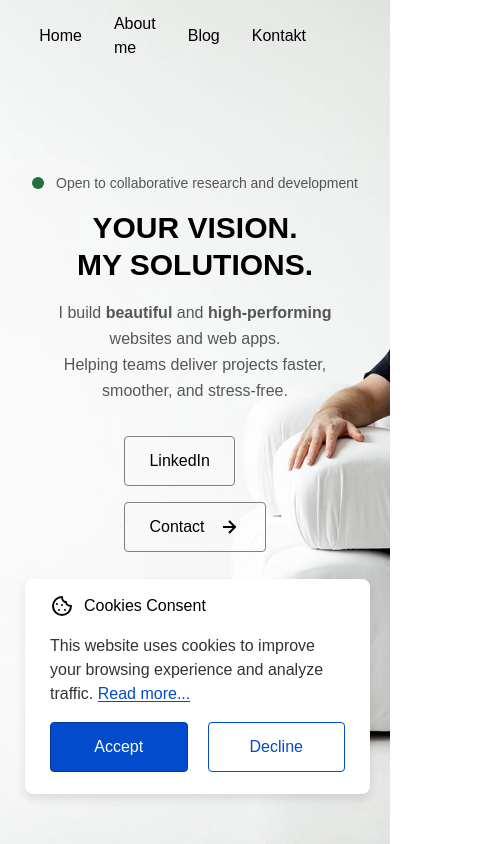
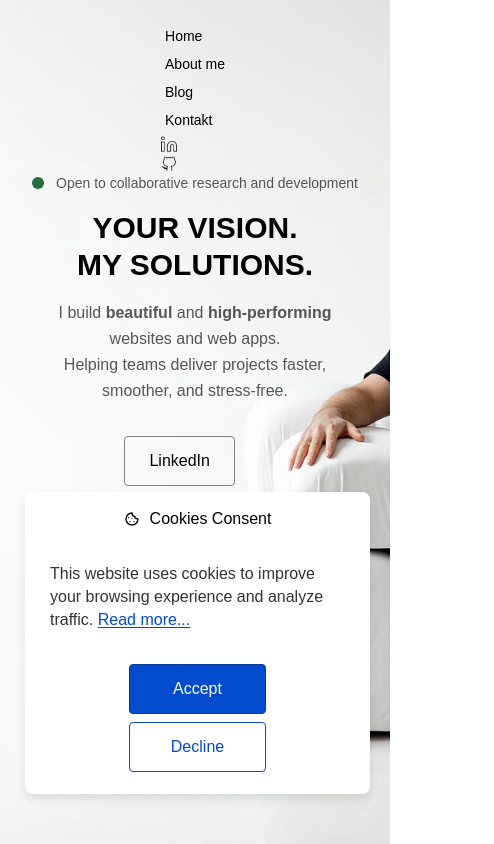
Before and after one commit to alexlikenew/Portfolio-Page, a React (Vite) app: page / in a window 390 px wide. Shown: the top 844 px of the page, 494 px wide, since content can reach past the window. Built offline with nearby package versions, Linux system fonts and the light colour scheme; no server answers; the database is empty; a web font is replaced by a local one.

Commit message:
Added responsive styles for various UI components

```diff
--- a/src/ui/Cookies.jsx
+++ b/src/ui/Cookies.jsx
@@ -23,14 +23,14 @@ function Cookies() {
 
 
     return (
-        <div className={`cookies ${show ? "show" : ""}`}>
-            <header>
-                <img className="w-6 h-6" src={cookieImage} alt="Cookies icon" title="Cookies icon"/>
-                <h2>Cookies Consent</h2>
+        <div className={`cookies flex flex-col md:flex-row items-center justify-between p-4 sm:p-6 md:p-8 gap-4 md:gap-6 ${show ? "show" : ""}`}>
+            <header className="flex items-center gap-2 md:gap-4">
+                <img className="w-4 h-4 sm:w-5 sm:h-5 md:w-6 md:h-6" src={cookieImage} alt="Cookies icon" title="Cookies icon"/>
+                <h2 className="text-base sm:text-lg md:text-xl">Cookies Consent</h2>
             </header>
 
-            <div className="data">
-                <p>
+            <div className="data flex-1">
+                <p className="text-sm sm:text-base md:text-base">
                     This website uses cookies to improve your browsing experience and
                     analyze traffic.{" "}
                     <NavLink to="/privacy-policy">
@@ -39,11 +39,11 @@ function Cookies() {
                 </p>
             </div>
 
-            <div className="buttons">
-                <Button classes="btn btn-tertiary " id="acceptBtn" onClick={handleAccept}>
+            <div className="buttons flex flex-col sm:flex-row gap-2 md:gap-4">
+                <Button classes="btn btn-tertiary w-full sm:w-auto" id="acceptBtn" onClick={handleAccept}>
                     Accept
                 </Button>
-                <Button classes="btn btn-secondary " id="declineBtn" onClick={handleDecline}>
+                <Button classes="btn btn-secondary w-full sm:w-auto" id="declineBtn" onClick={handleDecline}>
                     Decline
                 </Button>
 
--- a/src/ui/Follow.jsx
+++ b/src/ui/Follow.jsx
@@ -3,34 +3,34 @@ import {facebookIcon, githubIcon, gitlabIcon, instagramIcon, linkedinIcon, teleg
 
 function Follow({classes}) {
     return (
-        <div className={`${classes} rounded-[10px] mt-8 flex flex-col pt-4 pb-4 gap-4 justify-center items-center`}>
-            <span className="text-lg font-bold">Follow me</span>
-            <div className="flex justify-center items-center gap-16">
+        <div className={`${classes} rounded-[10px] mt-4 sm:mt-6 md:mt-8 flex flex-col pt-2 pb-2 sm:pt-3 sm:pb-3 md:pt-4 md:pb-4 gap-2 sm:gap-3 md:gap-4 justify-center items-center`}>
+            <span className="text-base sm:text-lg md:text-lg font-bold">Follow me</span>
+            <div className="flex justify-center items-center gap-4 sm:gap-8 md:gap-12 lg:gap-16 flex-wrap">
                 <a href="https://www.linkedin.com/in/oleksandr-petryshyn/" title="Linkedin profile page" target="_blank"
                    rel="noreferrer">
-                    <img src={linkedinIcon} alt="Linkedin profile page icon" title="Linkedin profile page"/>
+                    <img className="w-6 h-6 sm:w-8 sm:h-8 md:w-10 md:h-10" src={linkedinIcon} alt="Linkedin profile page icon" title="Linkedin profile page"/>
                 </a>
 
                 <a href="https://gitlab.com/alexlikenew" title="Gitlab profile page" target="_blank" rel="noreferrer">
-                    <img src={gitlabIcon} alt="Gitlab profile page icon" title="Gitlab profile page"/>
+                    <img className="w-6 h-6 sm:w-8 sm:h-8 md:w-10 md:h-10" src={gitlabIcon} alt="Gitlab profile page icon" title="Gitlab profile page"/>
                 </a>
 
                 <a href="https://github.com/alexlikenew" title="Github profile page" target="_blank" rel="noreferrer">
-                    <img src={githubIcon} alt="Github profile page icon" title="Github profile page"/>
+                    <img className="w-6 h-6 sm:w-8 sm:h-8 md:w-10 md:h-10" src={githubIcon} alt="Github profile page icon" title="Github profile page"/>
                 </a>
 
                 <a href="https://www.facebook.com/alexlikenew" title="Facebook profile page" target="_blank"
                    rel="noreferrer">
-                    <img src={facebookIcon} alt="Facebook profile page icon" title="Facebook profile page"/>
+                    <img className="w-6 h-6 sm:w-8 sm:h-8 md:w-10 md:h-10" src={facebookIcon} alt="Facebook profile page icon" title="Facebook profile page"/>
                 </a>
 
                 <a href="https://t.me/alexlikenew" title="Telegram profile page" target="_blank" rel="noreferrer">
-                    <img src={telegramIcon} alt="Telegram profile page icon" title="Telegram profile page"/>
+                    <img className="w-6 h-6 sm:w-8 sm:h-8 md:w-10 md:h-10" src={telegramIcon} alt="Telegram profile page icon" title="Telegram profile page"/>
                 </a>
 
                 <a href="https://instagram.com/alex_petryshyn" title="Instagram profile page" target="_blank"
                    rel="noreferrer">
-                    <img src={instagramIcon} alt="Instagram profile page icon" title="Instagram profile page"/>
+                    <img className="w-6 h-6 sm:w-8 sm:h-8 md:w-10 md:h-10" src={instagramIcon} alt="Instagram profile page icon" title="Instagram profile page"/>
                 </a>
             </div>
         </div>
--- a/src/ui/Navigation.jsx
+++ b/src/ui/Navigation.jsx
@@ -29,47 +29,47 @@ function Navigation(props) {
 
 
                 <div className="navbar__bottom flex align-center justify-center items-center ">
-                    <div className="container flex flex-row justify-between items-center pt-3 pb-3">
+                    <div className="container flex flex-col md:flex-row justify-between items-center pt-2 pb-2 sm:pt-3 sm:pb-3 md:pt-3 md:pb-3">
                         <div className="navbar__bottom--left flex items-start">
                             <NavLink to="/">
-                                <img src={logoWebp} className="max-h-6 opacity-0" alt=""/>
+                                <img src={logoWebp} className="max-h-4 sm:max-h-5 md:max-h-6 opacity-0" alt=""/>
 
                             </NavLink>
                         </div>
                         <div className="navbar__bottom--right">
-                            <ul className="flex flex-row list-none gap-2 ">
-                                <li className="flex align-center items-center px-3">
+                            <ul className="flex flex-col md:flex-row list-none gap-1 md:gap-2 ">
+                                <li className="flex align-center items-center px-2 md:px-3">
                                     <NavLink to="/">
-                                        <span>Home </span>
+                                        <span className="text-sm md:text-base">Home </span>
                                     </NavLink>
                                 </li>
-                                <li className="flex align-center items-center px-3">
+                                <li className="flex align-center items-center px-2 md:px-3">
                                     <NavLink to="/about">
-                                        <span>About me </span>
+                                        <span className="text-sm md:text-base">About me </span>
                                     </NavLink>
                                 </li>
-                                <li className="flex align-center items-center px-3">
+                                <li className="flex align-center items-center px-2 md:px-3">
                                     <NavLink to="/blog">
-                                        <span>Blog </span>
+                                        <span className="text-sm md:text-base">Blog </span>
                                     </NavLink>
                                 </li>
-                                <li className="flex align-center items-center px-3">
+                                <li className="flex align-center items-center px-2 md:px-3">
                                     <NavLink to="/contact">
-                                        <span>Kontakt</span>
+                                        <span className="text-sm md:text-base">Kontakt</span>
                                     </NavLink>
                                 </li>
-                                <li className="flex align-center items-center px-2 top-[-3px]">
+                                <li className="flex align-center items-center px-1 md:px-2 top-[-3px]">
                                     <a href="https://www.linkedin.com/in/oleksandr-petryshyn/"
                                        title="Linkedin profile page" target="_blank"
                                        rel="noreferrer">
-                                        <img src={linkedinIcon} alt="Linkedin profile page icon"
+                                        <img className="w-4 h-4 sm:w-5 sm:h-5 md:w-6 md:h-6" src={linkedinIcon} alt="Linkedin profile page icon"
                                              title="Linkedin profile page"/>
                                     </a>
                                 </li>
-                                <li className="flex align-center items-center px-2"><a
+                                <li className="flex align-center items-center px-1 md:px-2"><a
                                     href="https://github.com/alexlikenew" title="Github profile page" target="_blank"
                                     rel="noreferrer">
-                                    <img src={githubIcon} alt="Github profile page icon" title="Github profile page"/>
+                                    <img className="w-4 h-4 sm:w-5 sm:h-5 md:w-6 md:h-6" src={githubIcon} alt="Github profile page icon" title="Github profile page"/>
                                 </a></li>
                             </ul>
                         </div>
```
Also changed, not shown: src/ui/Footer.jsx (+22 -22 lines).
